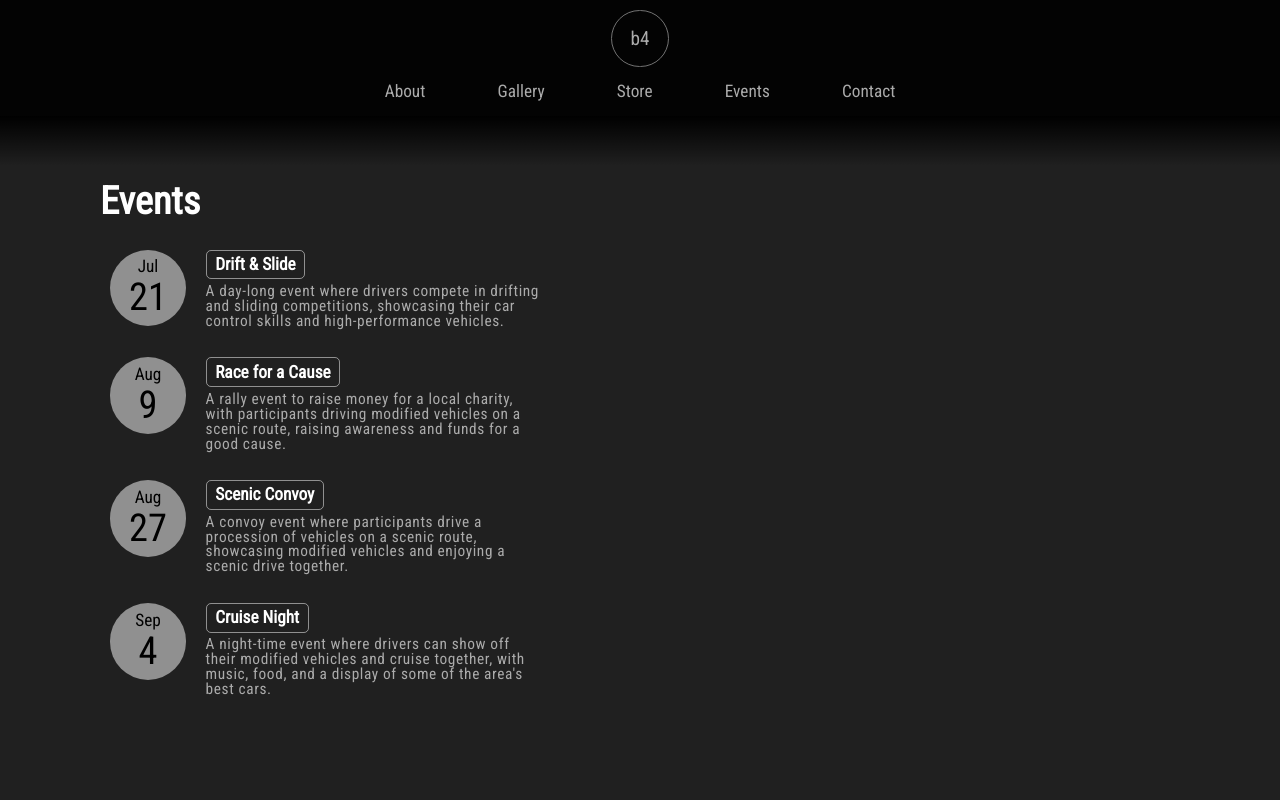
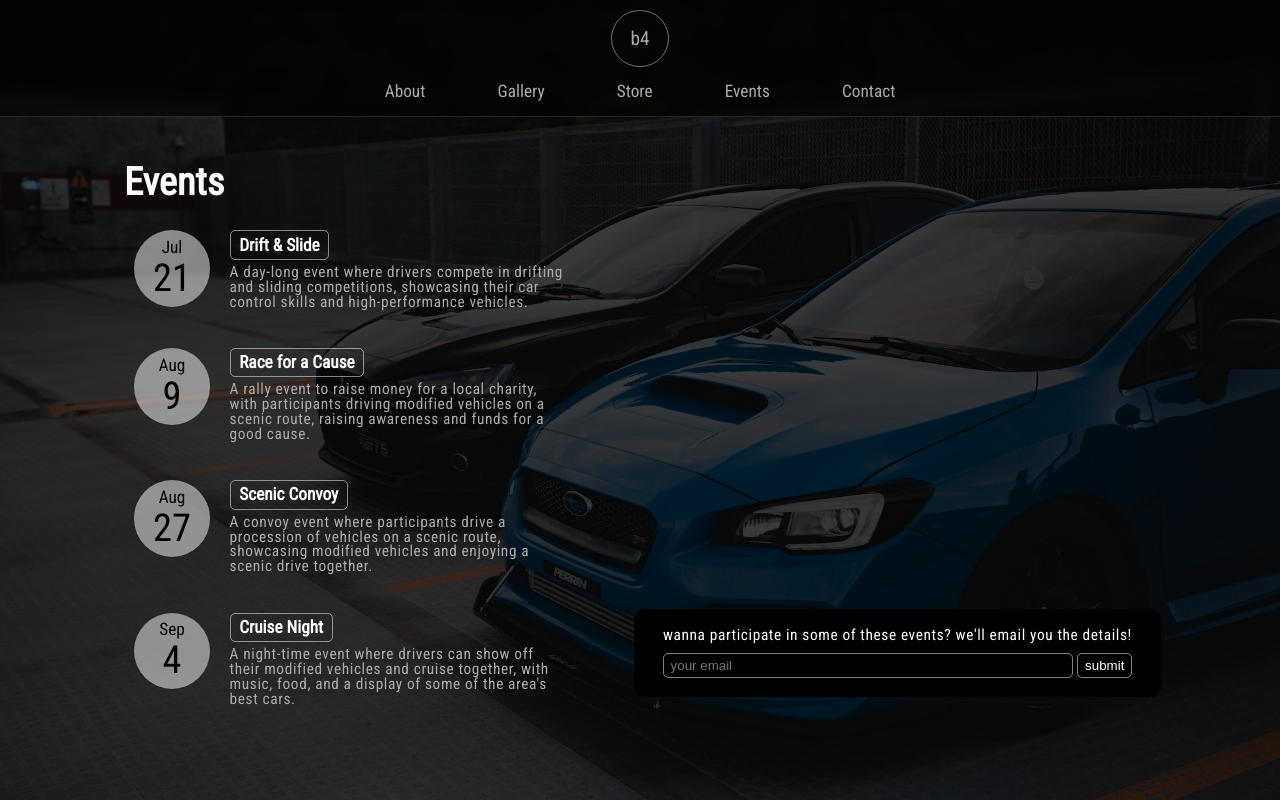
Before and after one commit to braian009/b4-garage-remake, a Next.js app: page /events in a window 1280 px wide. Built offline with nearby package versions, Linux system fonts and the light colour scheme.

Commit message:
mockup of form added to events page

```diff
--- a/components/EventCard/index.js
+++ b/components/EventCard/index.js
@@ -10,9 +10,7 @@ const EventCard = ({ title, description, date }) => {
       </div>
       <div className={styles.cardInfo}>
         <h4>{title}</h4>
-        <p>
-            {description}
-        </p>
+        <p>{description}</p>
       </div>
     </div>
   );
--- /dev/null
+++ b/components/GetInfoForm/getInfoForm.module.css
@@ -0,0 +1,36 @@
+.formContainer {
+  padding: 1em 1.5em;
+  display: grid;
+  gap: 0.5em;
+  max-width: 30em;
+  background-color: #000;
+  border: rgba(255, 255, 255, 0.5);
+  border-radius: 11px;
+}
+
+.formContainer p {
+  font-size: 0.8rem;
+  text-align: center;
+}
+
+.formContainer form {
+  width: 100%;
+  display: flex;
+  gap: 0.25em;
+}
+
+.formContainer form input {
+  width: 100%;
+  padding: 0.3em 0.5em;
+  border: 1px solid rgba(255, 255, 255, 0.5);
+  border-radius: 5px;
+  background: none;
+}
+
+.formContainer form button {
+  align-self: stretch;
+  padding: 0.3em 0.5em;
+  color: white;
+  border: 1px solid rgba(255, 255, 255, 0.5);
+  border-radius: 5px;
+}
--- /dev/null
+++ b/components/GetInfoForm/index.js
@@ -0,0 +1,19 @@
+import * as React from "react";
+import styles from "./getInfoForm.module.css";
+
+const GetInfoForm = () => {
+  return (
+    <div className={styles.formContainer}>
+      <p>
+        wanna participate in some of these events? we&apos;ll email you the
+        details!
+      </p>
+      <form>
+        <input type="text" placeholder="your email"></input>
+        <button type="submit">submit</button>
+      </form>
+    </div>
+  );
+};
+
+export default GetInfoForm;
--- a/components/Hero/hero.module.css
+++ b/components/Hero/hero.module.css
@@ -30,7 +30,7 @@
   top: 0;
   bottom: 0;
   width: 100%;
-  background: hsla(0, 0%, 0%, 0.8);
+  background: hsla(0, 0%, 0%, 0.75);
 }
 
 .heroText {
--- a/components/Navbar/navbar.module.css
+++ b/components/Navbar/navbar.module.css
@@ -5,11 +5,17 @@
   left: 0;
   padding: 0.5em 1em;
   z-index: 100;
-  background-color: hsl(0, 0%, 0%, 0.9);
+  /* background-color: hsl(0, 0%, 0%, 0.5); */
   color: var(--white-secondary);
+  border-bottom:  1px solid rgba(255, 255, 255, 0.4);
+
+  backdrop-filter: blur(7px) saturate(200%);
+  background-color: rgba(0, 0, 0, 0.55);
+
+  border-bottom: 1px solid rgba(255, 255, 255, 0.125);
 }
 
-.container:before {
+/* .container:before {
   content: "";
   display: block;
   position: absolute;
@@ -19,7 +25,7 @@
   height: 50px;
   background: linear-gradient(180deg, rgb(0, 0, 0) 0%, rgba(0, 0, 0, 0) 100%);
   z-index: 10;
-}
+} */
 
 .inner {
   display: flex;
--- a/components/Release/release.module.css
+++ b/components/Release/release.module.css
@@ -49,6 +49,10 @@
   object-fit: cover;
 }
 
+.inner .releaseInfo h4 {
+  border-bottom: 1px solid rgba(255, 255, 255, 0.4);
+}
+
 @media (min-width: 50em) {
   .inner {
     grid-template-columns: 1fr 1fr;
--- a/pages/events/events.module.css
+++ b/pages/events/events.module.css
@@ -1,11 +1,28 @@
 .container {
   width: 100%;
   min-height: 100vh;
-  padding-top: 9.5em;
+  padding-top: 8.5em;
+  padding-bottom: 3em;
   background-color: #202020;
+  position: relative;
+}
+
+.container > img {
+  object-fit: cover;
+  /* opacity: 0.1; */
+}
+
+
+.eventsOverlay {
+  position: absolute;
+  top: 0;
+  bottom: 0;
+  width: 100%;
+  background: hsla(0, 0%, 0%, 0.75);
 }
 
 .inner {
+  position: relative;
   width: 100%;
   height: 100%;
   max-width: 1080px;
@@ -13,9 +30,25 @@
 
   display: grid;
   gap: 1em;
+  padding: 0 1.25em;
 }
 
 .inner .eventCards {
   display: grid;
-  gap: 0.5em;
+  gap: 1em;
 }
+
+
+.inner .eventsForm {
+  justify-self: center;
+  margin-top: 1.5em;
+}
+
+@media (min-width: 65em) {
+  .eventsForm {
+    position: absolute;
+    bottom: 1em;
+    right: 1em;
+    margin-top: 0;
+  }
+}
--- a/pages/events/index.js
+++ b/pages/events/index.js
@@ -1,11 +1,16 @@
 import * as React from "react";
+import Image from "next/image";
 import styles from "./events.module.css";
 import { eventList } from "@/data/events";
 import EventCard from "@/components/EventCard";
+import GetInfoForm from "@/components/GetInfoForm";
 
 const Events = ({}) => {
   return (
     <div className={styles.container}>
+      <Image src={"/eventsbg.jpg"} alt={""} fill />
+      <div className={styles.eventsOverlay}></div>
+
       <div className={styles.inner}>
         <h1>Events</h1>
         <div className={styles.eventCards}>
@@ -20,6 +25,9 @@ const Events = ({}) => {
             );
           })}
         </div>
+        <div className={styles.eventsForm}>
+          <GetInfoForm />
+        </div>
       </div>
     </div>
   );
```
Also changed, not shown: public/eventsbg.jpg (added).
